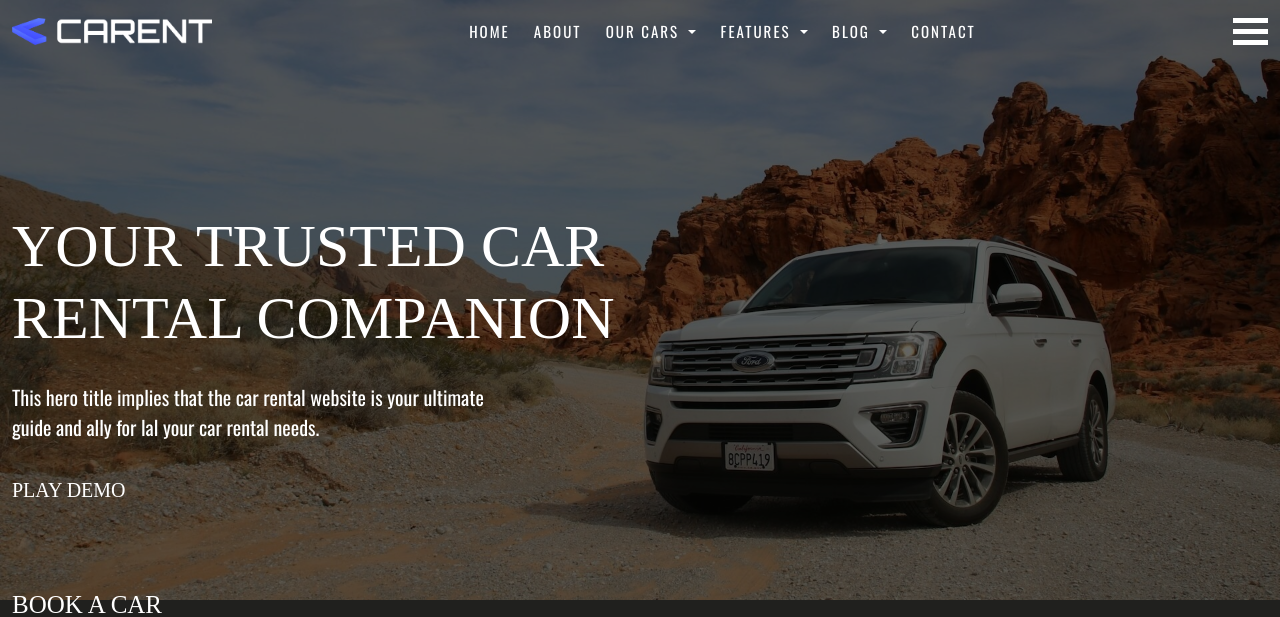
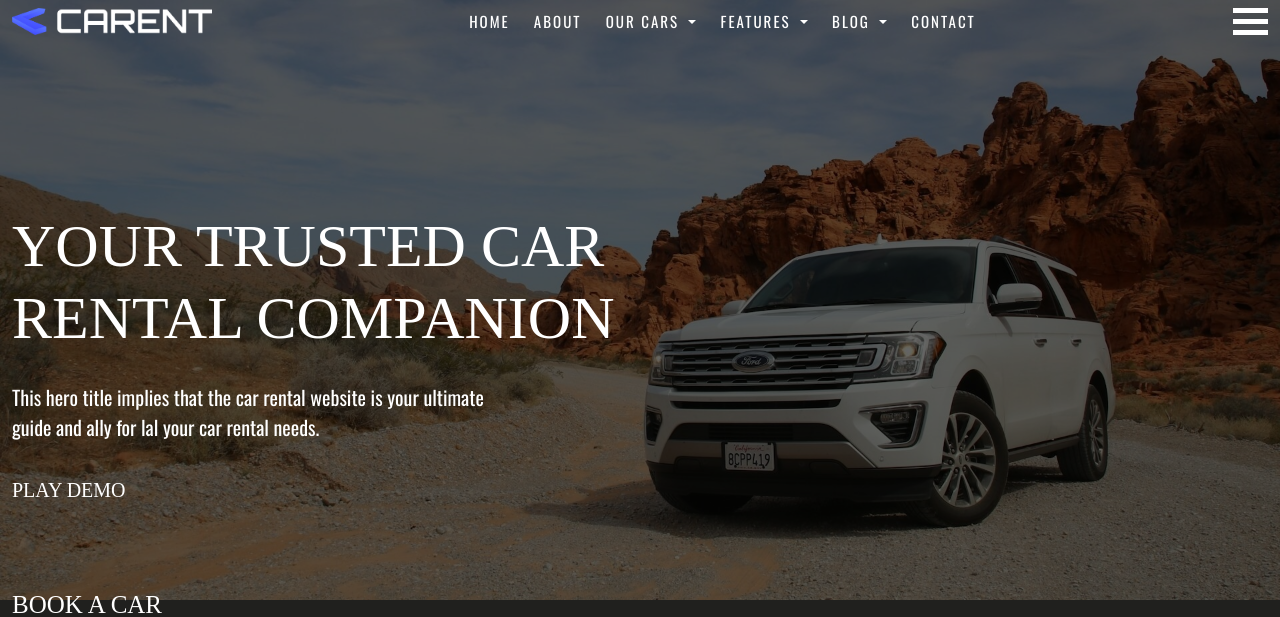
Before and after one commit to sdryasir/TCR, a Django app: page / in a window 1280 px wide. Shown: the top 617 px of the page. Run offline with Django 5.2, Linux system fonts and the light colour scheme; some libraries are stand-ins or nearby versions; some web fonts are replaced.

Commit message:
Working on Navbar

```diff
--- a/static/CSS/styleapp.css
+++ b/static/CSS/styleapp.css
@@ -114,9 +114,17 @@ header .main-navbar .logo img{
   padding-right: 0 !important;
 }
 
-.navbar-links > a.dropdown{
-  padding: 20px 10px;
+
+a.nav-link:hover, a.nav-link:focus, a.nav-link:active{
+  color: white;
 }
+
+
+
+
+
+
+
 
 
 
```
